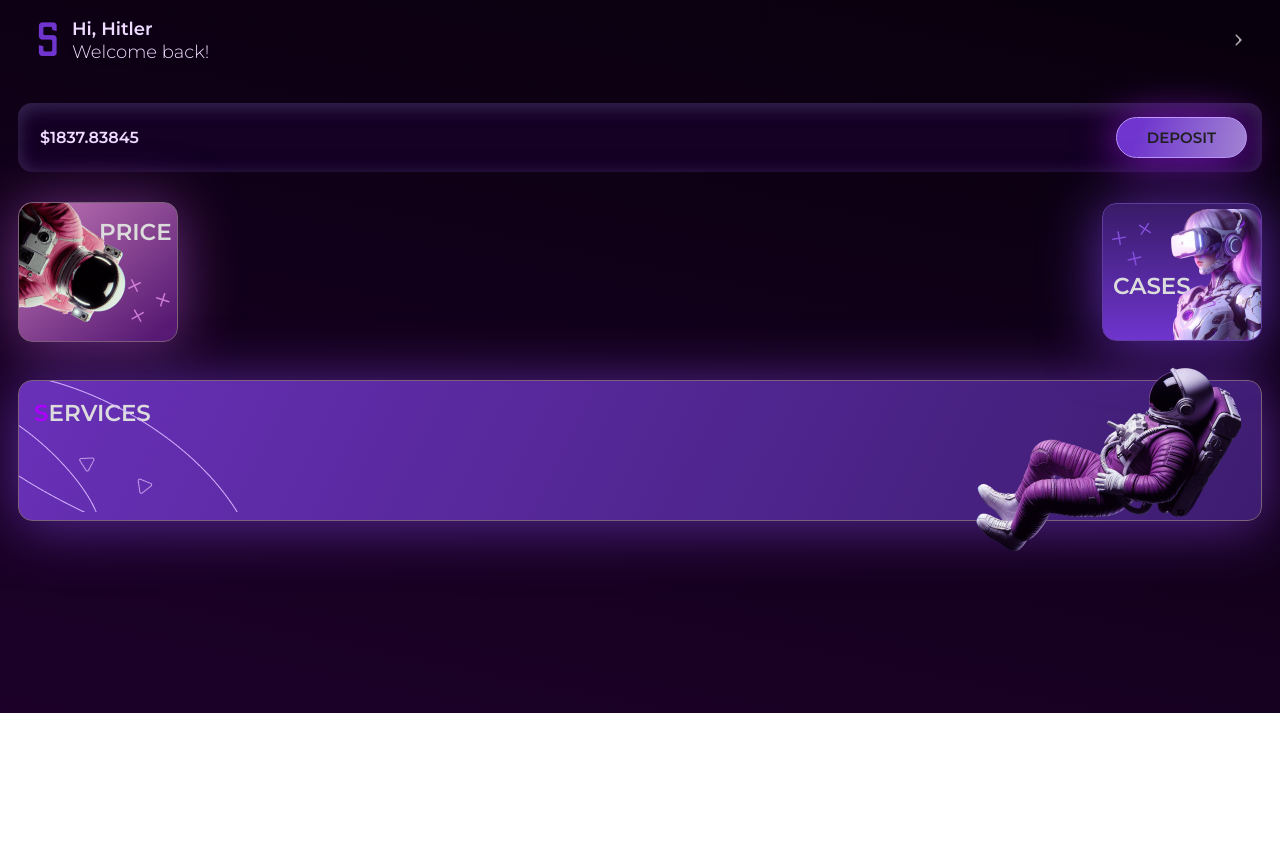
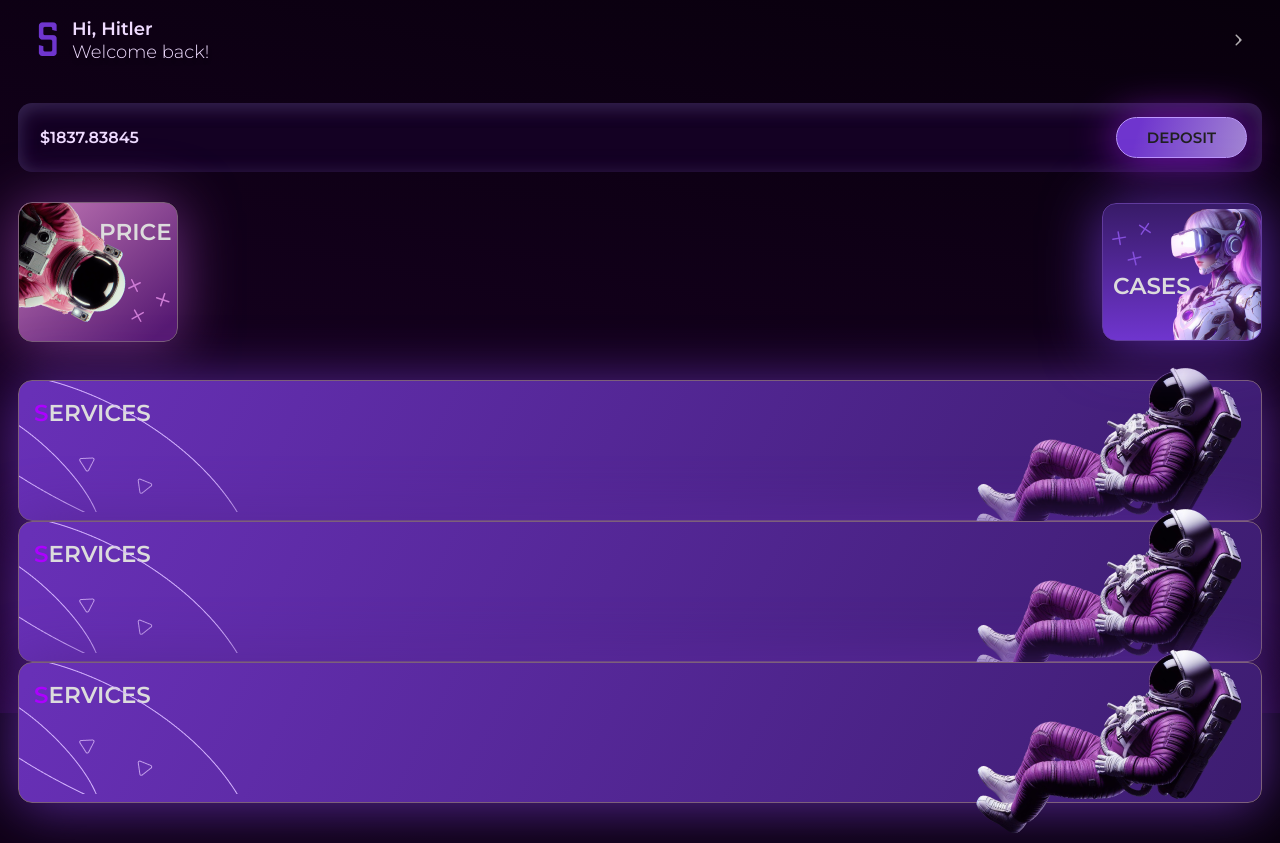
Before and after one commit to FLayVe/SpoukTgWebApp, a plain HTML site: page index.html in a window 1280 px wide. Shown: the part 87-930 px from the top of the page. Before the commit the page ends 800 px from the top, so only its background shows below. Drawn offline with nearby package versions, Linux system fonts and the light colour scheme.

Commit message:
Update index.html

```diff
--- a/index.html
+++ b/index.html
@@ -84,6 +84,20 @@
         </div>
       </div>
     </a>
+    <a class="services">
+      <div class="container">
+        <div class="services__title block-title">
+          <span>s</span>ervices
+        </div>
+      </div>
+    </a>
+    <a class="services">
+      <div class="container">
+        <div class="services__title block-title">
+          <span>s</span>ervices
+        </div>
+      </div>
+    </a>
   </main>
 
 
```
